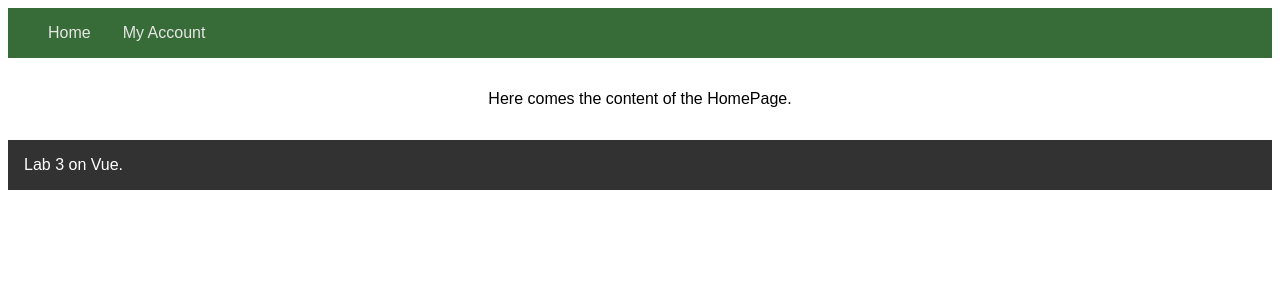
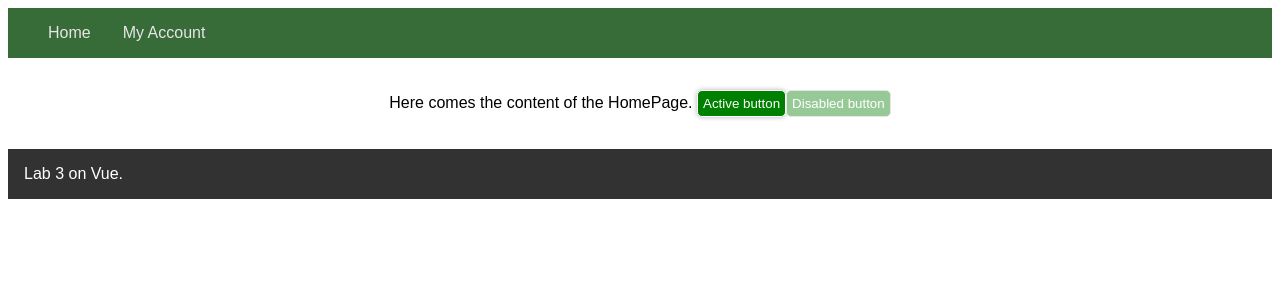
Before and after one commit to paulinedavid/web_lab_4, a Vue app: page / in a window 1280 px wide. Shown: the top 300 px of the page. Built offline with nearby package versions, Linux system fonts and the light colour scheme.

Commit message:
Ex 7: create Basebutton with primary color

```diff
--- /dev/null
+++ b/src/components/BaseButton.vue
@@ -0,0 +1,37 @@
+<template>
+    <button :role="props.role" :style="props.style" :disabled="props.disabled">
+        <slot></slot>
+    </button>
+</template>
+
+<script setup>
+const props = defineProps(['role', 'style', 'disabled']);
+</script>
+
+
+<style scoped>
+button {
+    background-color: green;
+    color: white;
+    border: solid 1px white;
+    border-radius: 5px;
+    box-shadow: rgba(0, 0, 0, .3) 0 0 5px;
+    padding: 5px;
+    transition: all ease-out 100ms;
+}
+
+button:hover {
+    box-shadow: rgba(0, 0, 0, .5) 0 3px 10px;
+}
+
+button:active {
+    box-shadow: none;
+}
+
+button:disabled {
+    background-color: rgb(151, 201, 151);
+    color: white;
+    box-shadow: none;
+    border-color: rgb(230, 230, 230);
+}
+</style>
--- a/src/pages/HomePage.vue
+++ b/src/pages/HomePage.vue
@@ -1,8 +1,18 @@
 <template>
     <div>
         Here comes the content of the HomePage.
+        <BaseButton>
+            Active button
+        </BaseButton>
+        <BaseButton disabled>
+            Disabled button
+        </BaseButton>
     </div>
 </template>
+
+<script setup>
+import BaseButton from '../components/BaseButton.vue'
+</script>
 
 <style scoped>
 div {
```
